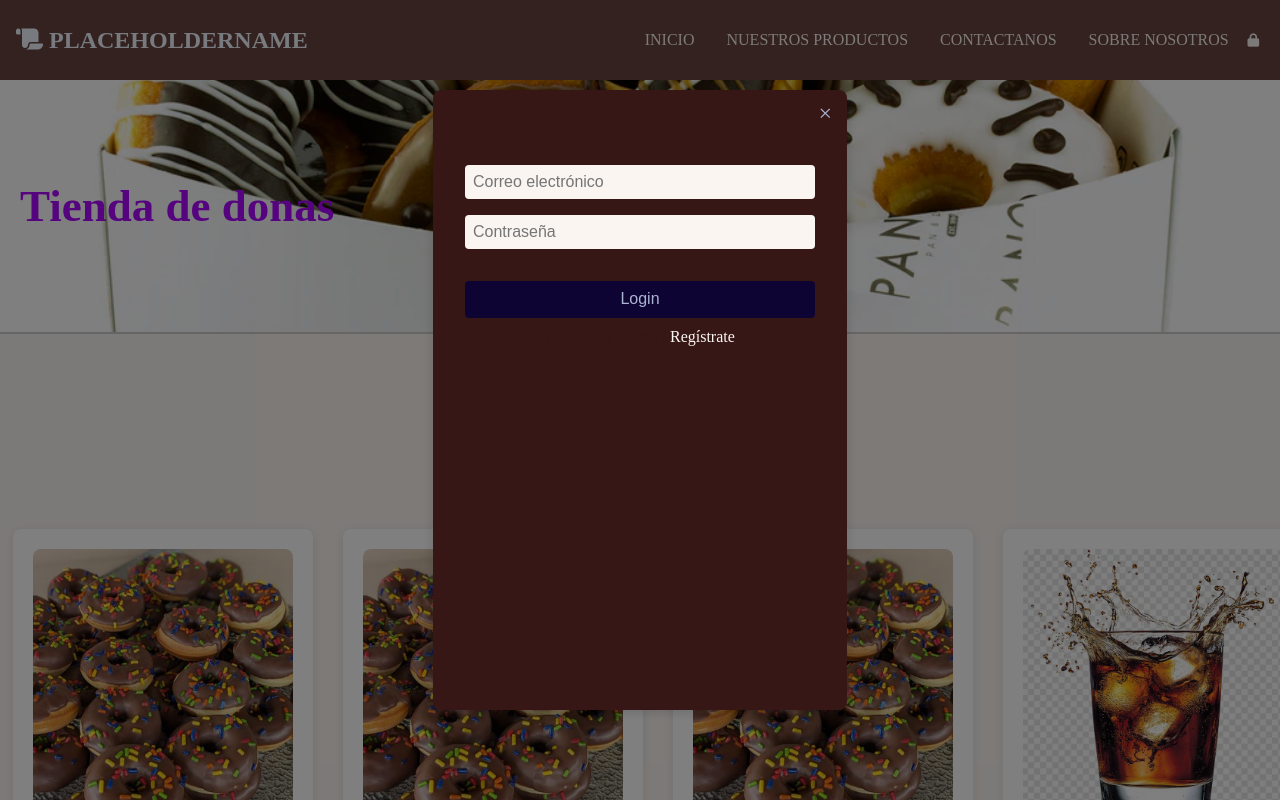
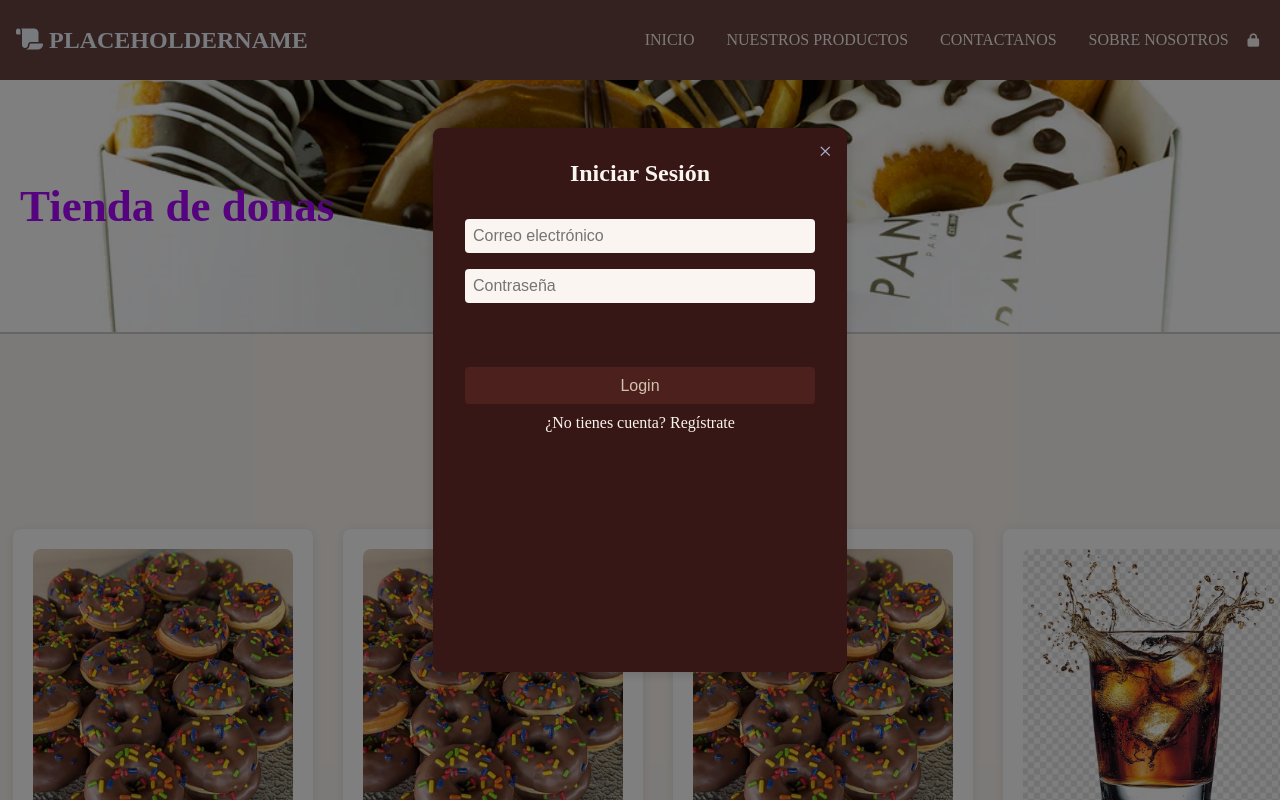
Before and after one commit to LorenzoAntonioLAPL/ProyectoFinal_ProgramacionWeb_5toSemestre, a plain HTML site: page frontend/index.html in a window 1280 px wide. Both pictures are taken after a click on the button "Login". Shown: the top 800 px of the page. Drawn offline with nearby package versions, Linux system fonts and the light colour scheme.

Commit message:
cambios para captcha acomodado y modal de login un poco cambiado - pendiente recuperacion de contraseña

```diff
--- a/frontend/CSS/essencial-styles.css
+++ b/frontend/CSS/essencial-styles.css
@@ -140,7 +140,7 @@ footer hr {
 
 .modal-content {
 	background: #361715;
-	margin: 7% auto;
+	margin: 10% auto;
 	padding: 2rem 2rem 1.5rem 2rem;
 	border-radius: 8px;
 	width: 100%;
@@ -181,8 +181,8 @@ footer hr {
 }
 
 #formLogin button {
-	background: #0d0433;
-	color: #adb3d3;
+	background: #4b201d;
+	color: #d3c1ad;
 	border: none;
 	padding: 0.6rem;
 	border-radius: 4px;
@@ -192,8 +192,38 @@ footer hr {
 }
 
 #formLogin button:hover {
-	background: #0e044e;
+	background: #632a26;
     color: #faf5f1;
+}
+
+.g-recaptcha{
+    margin-top: 1rem;
+    display: flex;
+    justify-content: center;
+}
+
+#submitBtn {
+    margin-top: 1rem;
+    display: flex;
+    justify-content: center;
+}
+
+#modalTitle{
+    text-align: center;
+    margin-bottom: 2rem;
+    font-size: 1.5rem;
+    color: #faf5f1;
+}
+
+#toggleText, #toggleForm {
+    text-align: center;
+    margin-top: 1.2rem;
+    color: #faf5f1;
+}
+
+#toggleForm:hover {
+    text-decoration: underline;
+    cursor: pointer;
 }
 
 /* Carrusel */
--- a/frontend/index.html
+++ b/frontend/index.html
@@ -12,7 +12,6 @@
     <link rel="stylesheet" href="./CSS/index-styles.css">
 
     <!-- Scripts -->
-    <script src="js/login.js" defer></script>
     <script src="js/slider.js" defer></script>
     <script src="https://kit.fontawesome.com/d420dccc9b.js" crossorigin="anonymous"></script>
     <script src="https://unpkg.com/sweetalert/dist/sweetalert.min.js"></script>
@@ -180,7 +179,6 @@
     </div>
     </div>
 
-
     <!-- Footer -->
     <footer class="center-object">
         <div id="footer-top" class="footer-flex">
@@ -216,5 +214,6 @@
         </div>
         <p>Nota: Esto es un Projecto Escolar</p>
     </footer>
+    <script src="js/login.js" defer></script>
 </body>
 </html>
```
Lines whose indentation alone changed are shown as unchanged.
